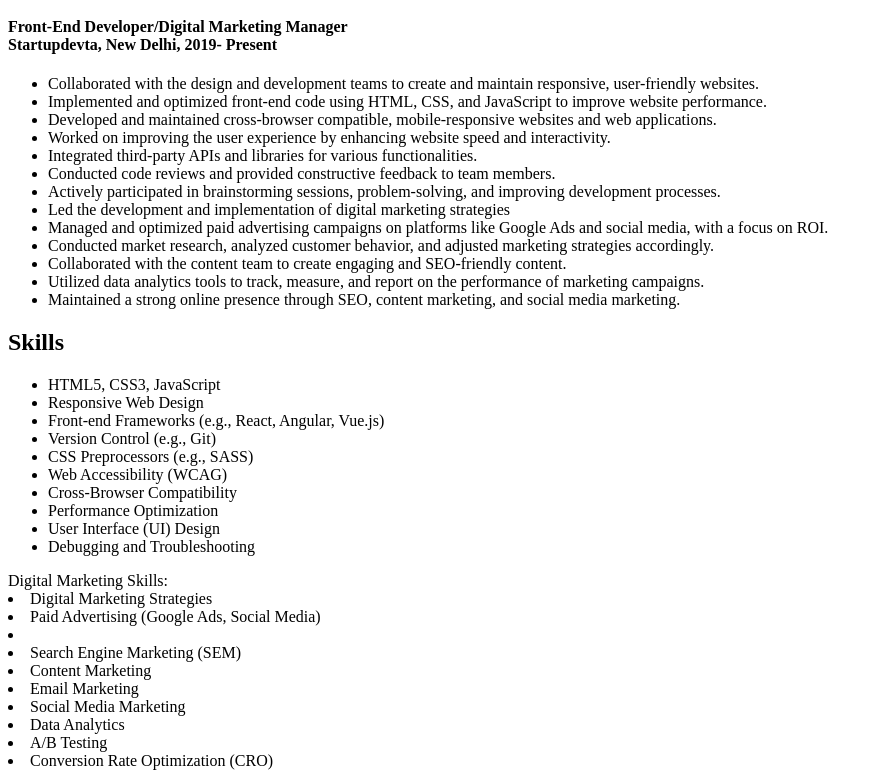
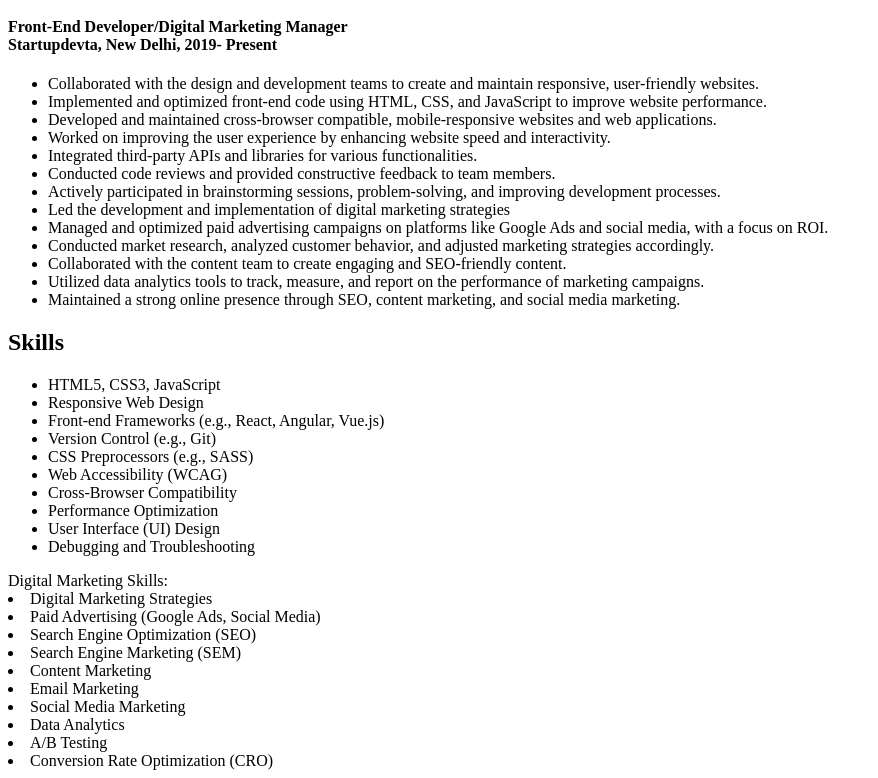
Before and after one commit to rrohitchauhan11/myresume, a plain HTML site: page index.html in a window 1280 px wide. Shown: the part 758-1536 px from the top of the page, without its empty margins (0-878 px from the left). Drawn offline with Linux system fonts and the light colour scheme.

Commit message:
Update index.html

```diff
--- a/index.html
+++ b/index.html
@@ -66,7 +66,7 @@
 Digital Marketing Skills:
 <li> Digital Marketing Strategies</li>
 <li>Paid Advertising (Google Ads, Social Media)</li>
-<li><Search Engine Optimization (SEO)/li>
+<li>Search Engine Optimization (SEO)</li>
 <li>Search Engine Marketing (SEM)</li>
 <li>Content Marketing</li>
 <li>Email Marketing</li>
```
